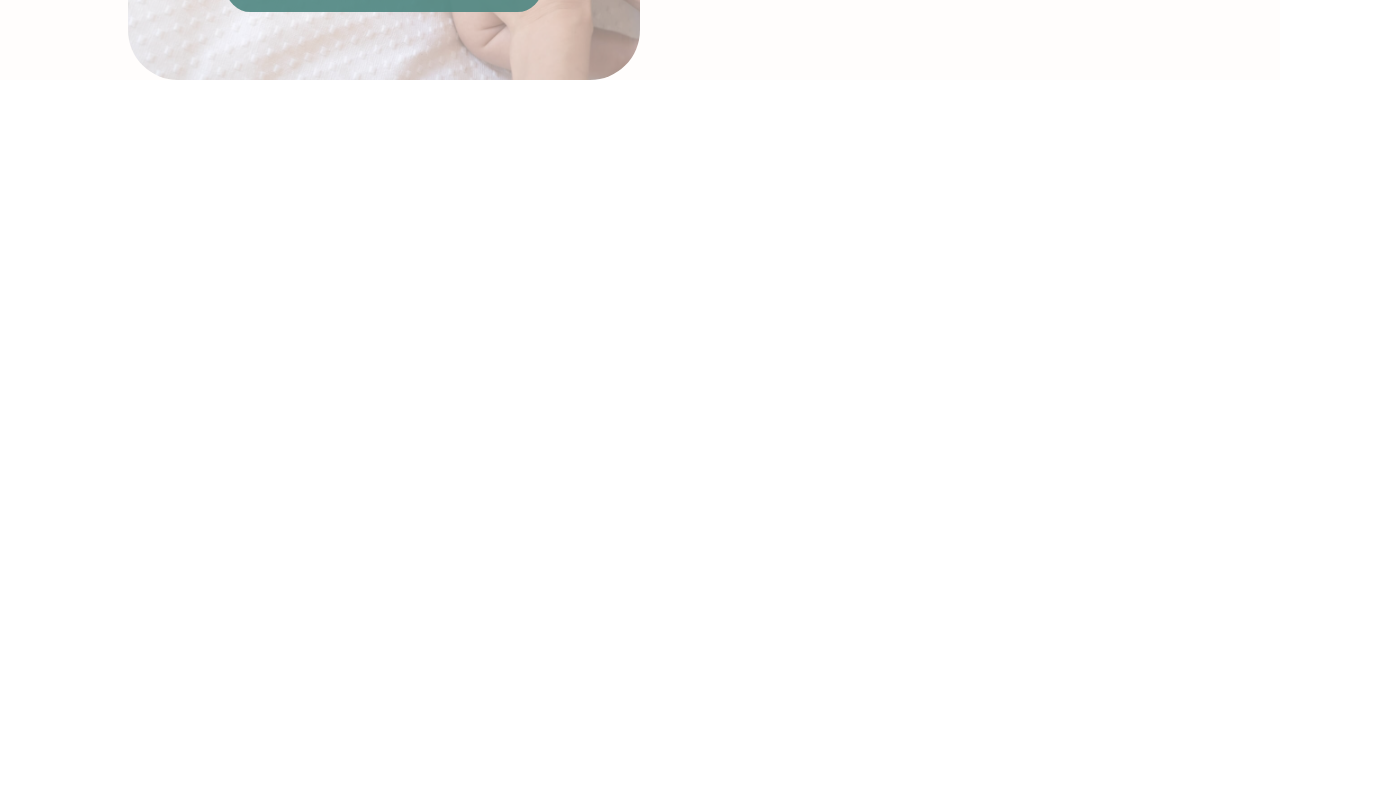
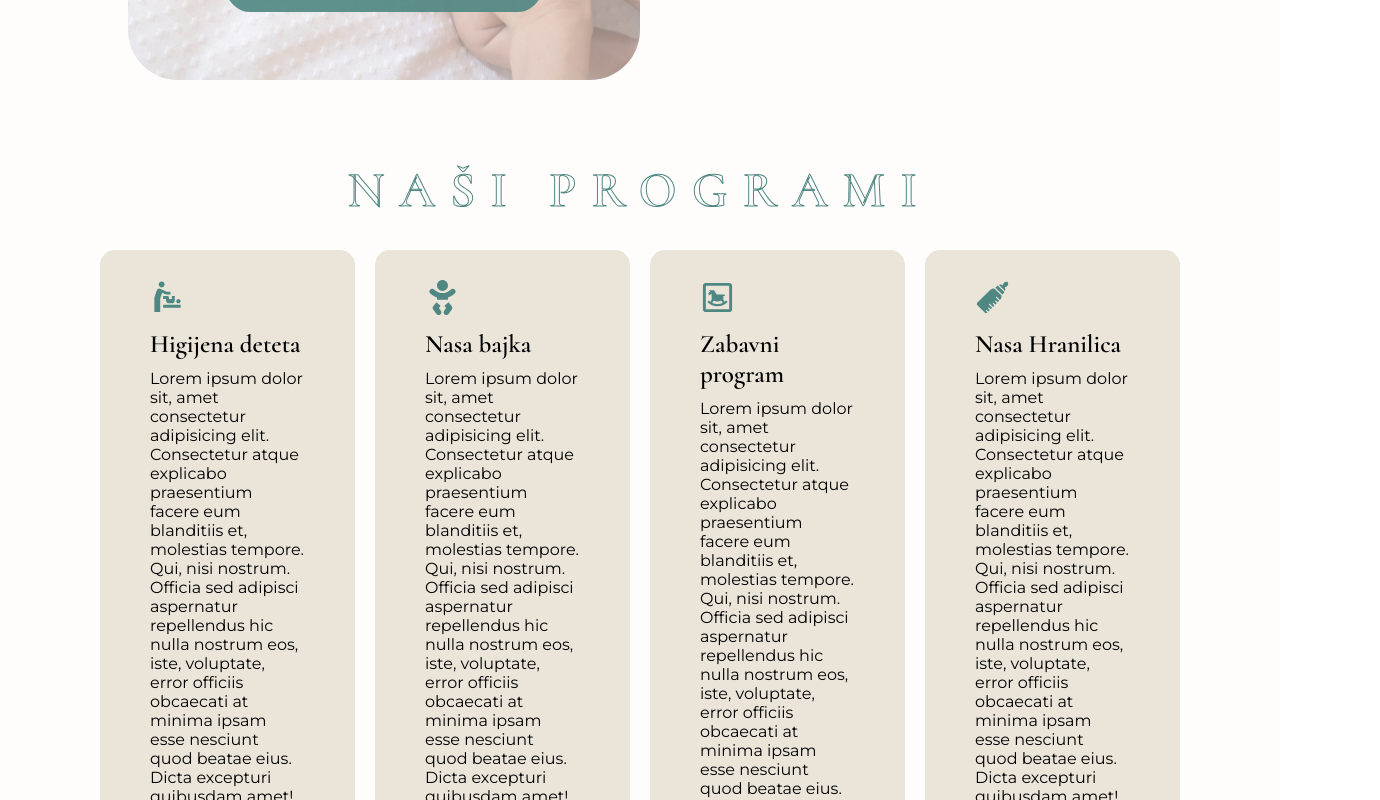
Before and after one commit to jimmyatv/myBabySpa, a React (Create React App) app: page / in a window 1280 px wide. Shown: the part 1320-2120 px from the top of the page, 1380 px wide, since content can reach past the window. Before the commit the page ends 1400 px from the top, so only its background shows below. Built offline with nearby package versions, Linux system fonts and the light colour scheme.

Commit message:
Programs | ADDED

```diff
--- a/src/App.css
+++ b/src/App.css
@@ -49,6 +49,7 @@ span {
 
 .App {
   background-color: var(--backgroundColor);
+  overflow: hidden;
 }
 
 .container {
@@ -59,3 +60,10 @@ span {
 .relative {
   position: relative;
 }
+
+.stroke-text {
+  color: transparent;
+  font-family: var(--mainText);
+  -webkit-text-stroke-width: 1px;
+  -webkit-text-stroke-color: var(--primary);
+}
--- a/src/App.js
+++ b/src/App.js
@@ -1,5 +1,6 @@
 import './App.css';
 import Hero from './components/Hero/Hero';
+import Programs from './components/Programs/Programs';
 import Reasons from './components/Reasons/Reasons';
 
 const App = () => {
@@ -7,6 +8,7 @@ const App = () => {
     <div className="App">
       <Hero/>
       <Reasons/>
+      <Programs/>
     </div>
   );
 };
--- a/src/components/Hero/Hero.jsx
+++ b/src/components/Hero/Hero.jsx
@@ -38,7 +38,7 @@ const Hero = () => {
           transition={transition}
         />
         <div className="social">
-          <span>Pratite nas na društvenim mrežamaaa</span>
+          <span>Pratite nas na društvenim mrežama</span>
           <span className="social-icon"><FaFacebookF/></span>
           <span className="social-icon"><FaInstagram/></span>
         </div>
--- /dev/null
+++ b/src/components/Programs/Programs.css
@@ -0,0 +1,41 @@
+.programs {
+    display: flex;
+    flex-direction: column;
+    padding: 5rem 10rem;
+}
+.programs h2 {
+    text-transform: uppercase;
+    font-size: 5rem;
+    text-align: center;
+    padding: 3rem 0;
+    letter-spacing: 1.5rem;
+}
+
+.our-programs {
+    display: flex;
+    gap: 2rem;
+}
+.program {
+    background: var(--secondary);
+    padding: 3rem 5rem;
+    border-radius: 1.5rem;
+}
+
+.program:hover {
+    background: var(--babyPlan);
+    color: var(--light);
+}
+.program:hover svg {
+    fill: var(--light);
+
+}
+
+.program svg {
+    fill: var(--primary);
+    font-size: 3.5rem;
+}
+
+.program h3 {
+    font-size: 2.5rem;
+    margin: 1rem 0;
+}
--- /dev/null
+++ b/src/components/Programs/Programs.jsx
@@ -0,0 +1,24 @@
+import React from "react";
+import "./Programs.css";
+import programsData from "../../data/programsData";
+
+const Programs = () => {
+  return (
+    <div className="programs">
+      <h2 className="stroke-text">Naši programi</h2>
+      <div className="our-programs">
+        {programsData.map((program, idx) => {
+          return (
+            <div className="program" key={idx}>
+              <span>{program.image}</span>
+              <h3>{program.title}</h3>
+              <span>{program.description}</span>
+            </div>
+          );
+        })}
+      </div>
+    </div>
+  );
+};
+
+export default Programs;
--- /dev/null
+++ b/src/data/programsData.js
@@ -0,0 +1,29 @@
+import { MdBabyChangingStation } from "react-icons/md";
+import { FaBaby } from "react-icons/fa";
+import { MdOutlineBedroomBaby } from "react-icons/md";
+import { GiBabyBottle } from "react-icons/gi";
+
+const programsData = [
+    {
+        image: <MdBabyChangingStation/>,
+        title: 'Higijena deteta',
+        description: 'Lorem ipsum dolor sit, amet consectetur adipisicing elit. Consectetur atque explicabo praesentium facere eum blanditiis et, molestias tempore. Qui, nisi nostrum. Officia sed adipisci aspernatur repellendus hic nulla nostrum eos, iste, voluptate, error officiis obcaecati at minima ipsam esse nesciunt quod beatae eius. Dicta excepturi quibusdam amet! Facere, repellendus quisquam.'
+    },
+    {
+        image: <FaBaby/>,
+        title: 'Nasa bajka',
+        description: 'Lorem ipsum dolor sit, amet consectetur adipisicing elit. Consectetur atque explicabo praesentium facere eum blanditiis et, molestias tempore. Qui, nisi nostrum. Officia sed adipisci aspernatur repellendus hic nulla nostrum eos, iste, voluptate, error officiis obcaecati at minima ipsam esse nesciunt quod beatae eius. Dicta excepturi quibusdam amet! Facere, repellendus quisquam.'
+    },
+    {
+        image: <MdOutlineBedroomBaby/>,
+        title: 'Zabavni program',
+        description: 'Lorem ipsum dolor sit, amet consectetur adipisicing elit. Consectetur atque explicabo praesentium facere eum blanditiis et, molestias tempore. Qui, nisi nostrum. Officia sed adipisci aspernatur repellendus hic nulla nostrum eos, iste, voluptate, error officiis obcaecati at minima ipsam esse nesciunt quod beatae eius. Dicta excepturi quibusdam amet! Facere, repellendus quisquam.'
+    },
+    {
+        image: <GiBabyBottle/>,
+        title: 'Nasa Hranilica',
+        description: 'Lorem ipsum dolor sit, amet consectetur adipisicing elit. Consectetur atque explicabo praesentium facere eum blanditiis et, molestias tempore. Qui, nisi nostrum. Officia sed adipisci aspernatur repellendus hic nulla nostrum eos, iste, voluptate, error officiis obcaecati at minima ipsam esse nesciunt quod beatae eius. Dicta excepturi quibusdam amet! Facere, repellendus quisquam.'
+    }
+];
+
+export default programsData;
```
